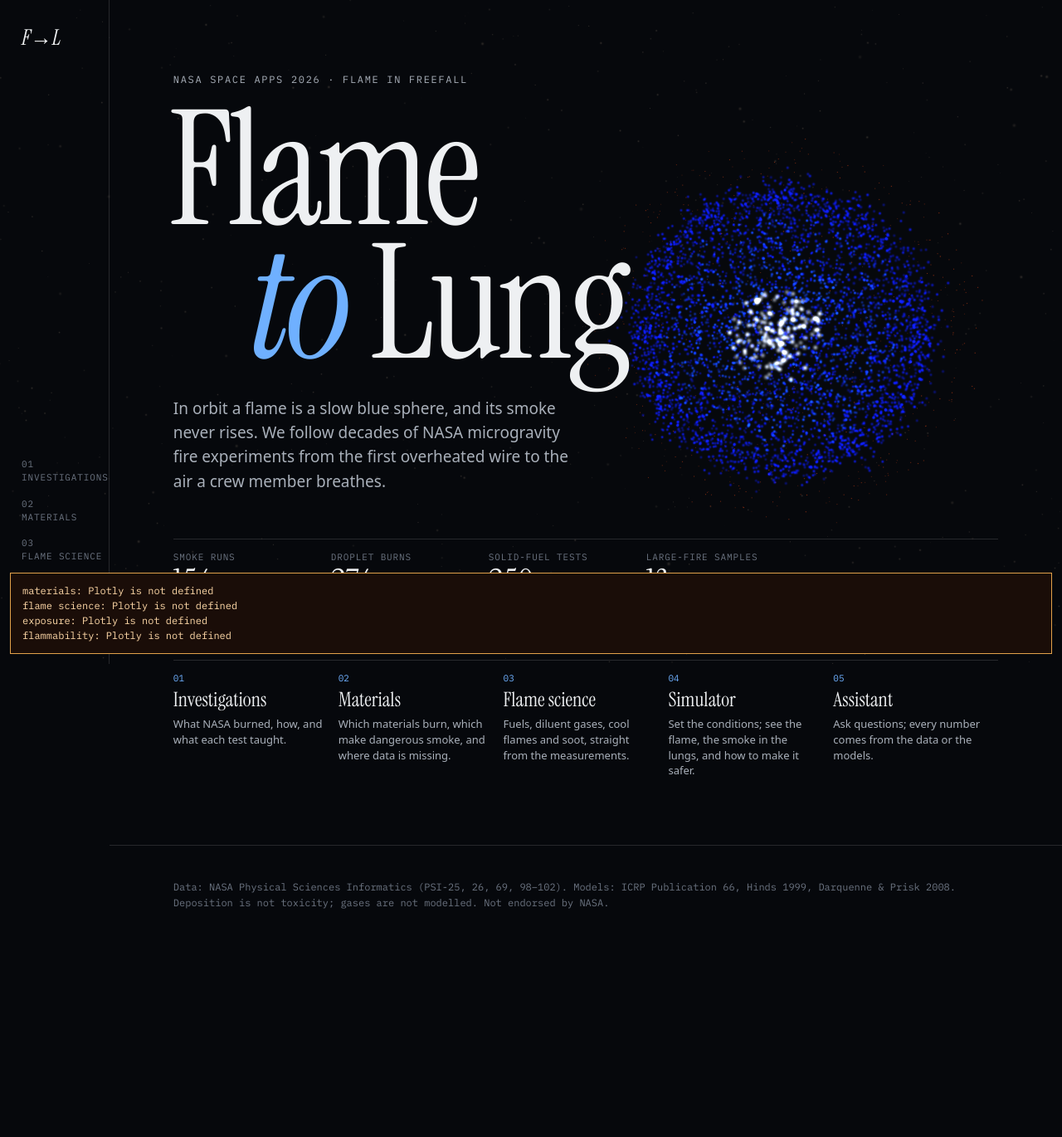
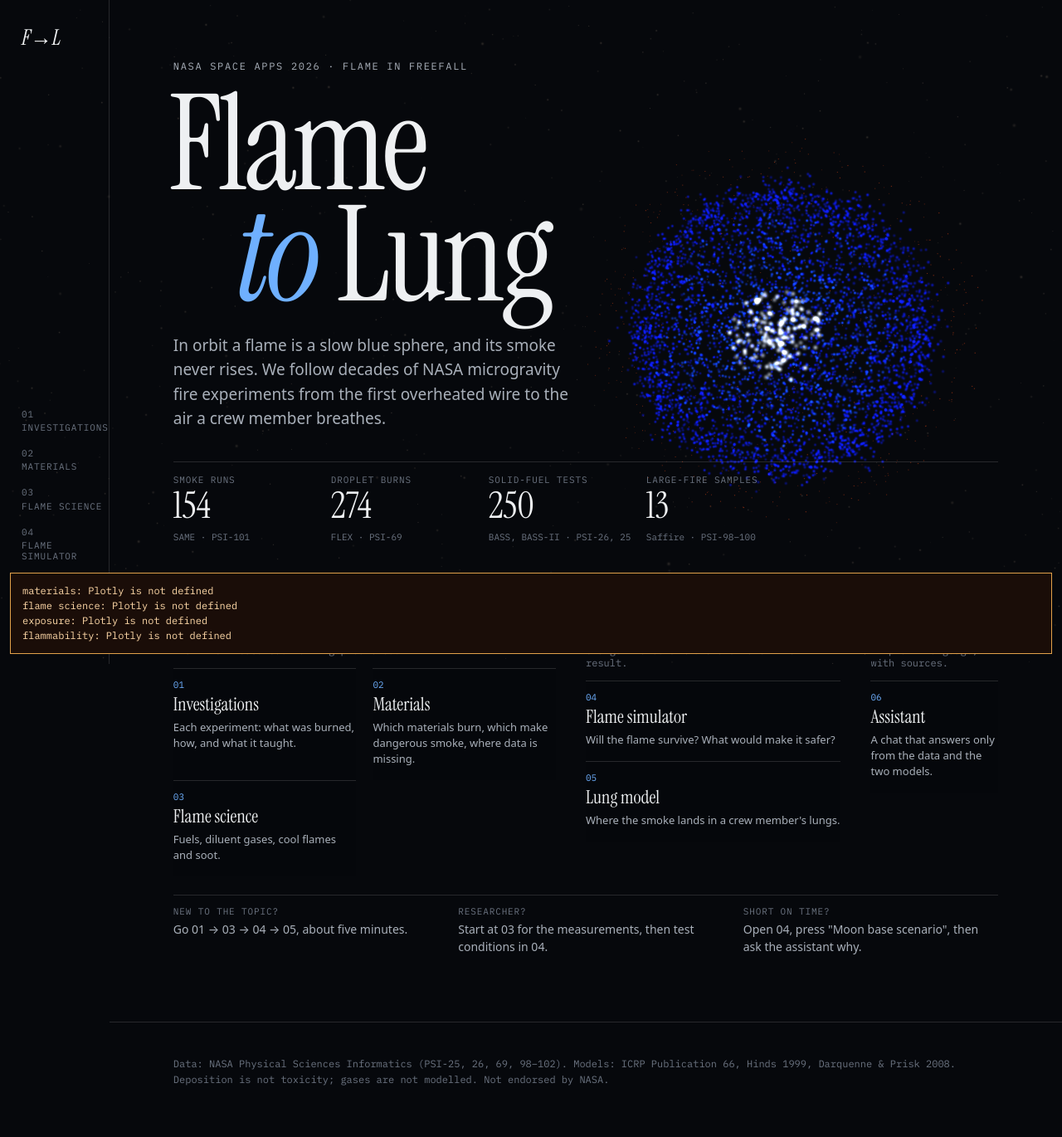
Before and after one commit to Isra-inventor/flame-to-lung, a Flask app: page / in a window 1280 px wide. Shown: the whole page at 83% size. Before the commit the page ends 1095 px from the top, so only its background shows below. Run offline with Flask 3, Linux system fonts and the light colour scheme; some libraries are stand-ins or nearby versions.

Commit message:
Separate flame simulator and lung model pages, site map on the home page, charts fit narrow windows

```diff
--- a/static/app.js
+++ b/static/app.js
@@ -124,7 +124,7 @@ function buildScene() {
     materials: { flame: [0.44, 0.4, 0.22, 0.12], lung: [-0.2, 0, 0.8, 0] },
     exposure:  { flame: [0.46, 0.42, 0.16, 0.2], lung: [-0.19, -0.05, 0.8, 1] },
     science:   { flame: [0.4, 0.34, 0.34, 0.45], lung: [-0.2, 0, 0.7, 0] },
-    simulator: { flame: [-0.2, 0.2, 0.62, 1], lung: [-0.19, -0.05, 0.8, 1] },
+    simulator: { flame: [-0.2, 0.2, 0.62, 1], lung: [0.3, 0, 0.7, 0] },
     assistant: { flame: [0.4, -0.3, 0.4, 0.3], lung: [0.3, 0.05, 0.85, 0.16] },
   };
   let pose = POSES.hero, pointer = [0, 0], anchor = {};
@@ -249,7 +249,7 @@ function rankBars(id, order, value, format, unit) {
   const names = [...order].reverse(), x = names.map(n => value(matrix.materials[n].smoke));
   draw(id, [{ type: "bar", orientation: "h", y: names, x, width: 0.5, marker: { color: "#3987e5" }, text: x.map(format), textposition: "outside",
     textfont: { color: INK }, cliponaxis: false, hovertemplate: "%{y}: %{text}<extra></extra>" }],
-    { barcornerradius: 4, margin: { l: 96, r: 70, t: 8, b: 40 }, showlegend: false, xaxis: axis({ title: { text: unit }, rangemode: "tozero" }), yaxis: axis({ ticks: "", tickfont: { color: INK, size: 12 } }) });
+    { barcornerradius: 4, margin: { l: 96, r: 96, t: 8, b: 40 }, showlegend: false, xaxis: axis({ title: { text: unit }, rangemode: "tozero" }), yaxis: axis({ ticks: "", tickfont: { color: INK, size: 12 } }) });
 }
 rankBars("rank-count", matrix.rank_alveolar_fraction, s => 100 * s.alveolar_fraction_by_count, v => v.toFixed(1) + "%", "% of inhaled particles");
 rankBars("rank-mass", matrix.rank_mass_dose, s => s.mass_deposited_ug_per_10min, v => big(v) + " µg", "µg per 10 min");
--- a/static/style.css
+++ b/static/style.css
@@ -50,10 +50,10 @@ section { min-height: 100vh; padding: 11vh clamp(20px, 6vw, 96px) 10vh; max-widt
 
 .hero { display: flex; flex-direction: column; justify-content: center; }
 .kicker { font: 12px var(--mono); letter-spacing: .14em; text-transform: uppercase; color: var(--ink-2); }
-h1 { font: 400 clamp(84px, 15vw, 232px)/.84 var(--serif); letter-spacing: -.03em; margin: 22px 0 30px -6px; }
+h1 { font: 400 clamp(76px, 12.5vw, 200px)/.84 var(--serif); letter-spacing: -.03em; margin: 20px 0 26px -6px; }
 h1 em { padding-left: .5em; }
 .lede { max-width: 46ch; font-size: 19px; color: var(--ink-2); }
-.telemetry { display: grid; grid-template-columns: repeat(4, minmax(0, 190px)); gap: 0; margin-top: 54px; border-top: 1px solid var(--line); }
+.telemetry { display: grid; grid-template-columns: repeat(4, minmax(0, 190px)); gap: 0; margin-top: 36px; border-top: 1px solid var(--line); }
 .telemetry div { padding: 14px 16px 0 0; }
 dt { font: 11px var(--mono); letter-spacing: .08em; text-transform: uppercase; color: var(--ink-3); }
 dd { font: 400 44px/1.1 var(--serif); font-variant-numeric: tabular-nums; }
@@ -87,7 +87,10 @@ small { font: 11px/1.4 var(--mono); color: var(--ink-3); }
 .matrix td.gap, .swatch.gap { background: repeating-linear-gradient(135deg, transparent 0 7px, rgba(226, 161, 74, .22) 7px 8px); }
 .matrix td.gap { font: 11px var(--mono); letter-spacing: .1em; color: var(--soot); }
 .swatch { display: inline-block; width: 26px; height: 12px; border: 1px solid var(--line); vertical-align: -1px; margin-right: 6px; }
-.two { display: grid; grid-template-columns: 1fr 1fr; gap: 48px; margin-top: 48px; }
+.two { display: grid; grid-template-columns: repeat(auto-fit, minmax(min(100%, 440px), 1fr)); gap: 0 48px; margin-top: 48px; }
+.two > *, .split > * { min-width: 0; }
+figure { min-width: 0; max-width: 100%; }
+.plot { max-width: 100%; overflow: hidden; }
 figure { margin-top: 40px; }
 figcaption { font: 400 22px/1.2 var(--serif); margin-bottom: 8px; }
 .plot { height: 420px; background: rgba(6, 8, 12, .72); }
@@ -147,11 +150,19 @@ details pre { max-height: 220px; overflow: auto; border: 1px solid var(--line);
 footer { padding: 40px clamp(20px, 6vw, 96px) 60px; border-top: 1px solid var(--line); font: 12px/1.6 var(--mono); color: var(--ink-3); max-width: 1320px; }
 
 /* ==================== GUIDES, STEPS, PAGE LINKS ==================== */
-.tour { list-style: none; padding: 0; margin-top: 44px; display: grid; grid-template-columns: repeat(5, 1fr); border-top: 1px solid var(--line); counter-reset: tour; }
-.tour a { display: block; padding: 14px 16px 0 0; color: var(--ink-2); text-decoration: none; font-size: 13px; line-height: 1.45; }
-.tour a::before { counter-increment: tour; content: "0" counter(tour); display: block; font: 11px var(--mono); color: var(--flame); margin-bottom: 6px; }
-.tour b { display: block; font: 400 24px/1.1 var(--serif); color: var(--ink); margin-bottom: 6px; }
-.tour a:hover b { color: var(--flame); }
+.map { margin-top: 48px; border-top: 1px solid var(--line); display: grid; grid-template-columns: 3fr 2fr 1fr; gap: 0 36px; }
+.map-title { grid-column: 1 / -1; font: 11px var(--mono); letter-spacing: .14em; text-transform: uppercase; color: var(--flame); padding: 14px 0 4px; }
+.map-group { display: grid; grid-template-columns: repeat(auto-fit, minmax(150px, 1fr)); gap: 0 20px; align-content: start; position: relative; }
+.map-group h3 { grid-column: 1 / -1; font: 400 30px/1.1 var(--serif); }
+.map-group > p { grid-column: 1 / -1; color: var(--ink-3); font: 12px var(--mono); margin: 4px 0 14px; }
+.map-group + .map-group::before { content: "→"; position: absolute; left: -27px; top: 4px; color: var(--ink-3); font: 20px var(--mono); }
+.map-group a { display: block; border-top: 1px solid var(--line); padding: 12px 0 16px; color: var(--ink-2); text-decoration: none; font-size: 13px; line-height: 1.45; background: rgba(6, 8, 12, .55); }
+.map-group a i { display: block; font: 11px var(--mono); color: var(--flame); font-style: normal; }
+.map-group a b { display: block; font: 400 22px/1.15 var(--serif); color: var(--ink); margin: 4px 0 6px; }
+.map-group a:hover b { color: var(--flame); }
+.paths { grid-column: 1 / -1; display: grid; grid-template-columns: repeat(3, 1fr); gap: 0 36px; margin-top: 22px; border-top: 1px solid var(--line); padding-top: 12px; }
+.paths dd { font: 14px/1.5 var(--sans); color: var(--ink-2); margin-top: 4px; }
+.hero { justify-content: flex-start; padding-top: 9vh; }
 .guide { border: 1px solid var(--line); background: rgba(6, 8, 12, .78); padding: 14px 18px; margin: 0 0 32px; max-width: 92ch; font: inherit; color: var(--ink-2); }
 .guide summary { font: 11px var(--mono); letter-spacing: .1em; text-transform: uppercase; color: var(--flame); }
 .guide ul { margin: 12px 0 2px; padding-left: 18px; display: grid; gap: 6px; font-size: 15px; }
@@ -204,7 +215,10 @@ button.next { background: none; border: 0; border-bottom: 1px solid var(--flame)
   .lung-space { min-height: 320px; }
   .regions { grid-template-columns: 1fr; }
   .chapter { grid-template-columns: 1fr; }
-  .tour, .steps, .steps.three, .glossary, .tiles, .tile dl { grid-template-columns: 1fr; row-gap: 18px; }
+  .map, .paths { grid-template-columns: 1fr; }
+  .map-group + .map-group::before { content: none; }
+  .map-group { margin-top: 22px; }
+  .steps, .steps.three, .glossary, .tiles, .tile dl { grid-template-columns: 1fr; row-gap: 18px; }
   .flame-space { min-height: 240px; }
   .chapter p { grid-column: 1; }
 }
@@ -216,3 +230,5 @@ button.next { background: none; border: 0; border-bottom: 1px solid var(--flame)
 /* ==================== ERROR BOX ==================== */
 #errors { position: fixed; z-index: 9; left: 12px; right: 12px; bottom: 12px; max-height: 40vh; overflow: auto; margin: 0; padding: 12px 14px;
   background: #1a0d08; border: 1px solid var(--soot); color: #ffd9a8; font: 12px/1.5 var(--mono); white-space: pre-wrap; }
+.matrix th .tag { display: inline-block; vertical-align: middle; margin: 2px 0; }
+.matrix th { line-height: 1.9; }
--- a/templates/index.html
+++ b/templates/index.html
@@ -15,8 +15,9 @@
     <a href="#investigations" data-nav="investigations"><i>01</i><span>Investigations</span></a>
     <a href="#materials" data-nav="materials"><i>02</i><span>Materials</span></a>
     <a href="#science" data-nav="science"><i>03</i><span>Flame science</span></a>
-    <a href="#simulator" data-nav="simulator"><i>04</i><span>Simulator</span></a>
-    <a href="#assistant" data-nav="assistant"><i>05</i><span>Assistant</span></a>
+    <a href="#simulator" data-nav="simulator"><i>04</i><span>Flame simulator</span></a>
+    <a href="#lung" data-nav="lung"><i>05</i><span>Lung model</span></a>
+    <a href="#assistant" data-nav="assistant"><i>06</i><span>Assistant</span></a>
   </nav>
 
   <main>
@@ -33,13 +34,29 @@
         <div><dt>solid-fuel tests</dt><dd>{{ counts.bass + counts.bass2 }}</dd><small>BASS, BASS-II · PSI-26, 25</small></div>
         <div><dt>large-fire samples</dt><dd>{{ counts.saffire }}</dd><small>Saffire · PSI-98–100</small></div>
       </dl>
-      <ol class="tour">
-        <li><a href="#investigations"><b>Investigations</b>What NASA burned, how, and what each test taught.</a></li>
-        <li><a href="#materials"><b>Materials</b>Which materials burn, which make dangerous smoke, and where data is missing.</a></li>
-        <li><a href="#science"><b>Flame science</b>Fuels, diluent gases, cool flames and soot, straight from the measurements.</a></li>
-        <li><a href="#simulator"><b>Simulator</b>Set the conditions; see the flame, the smoke in the lungs, and how to make it safer.</a></li>
-        <li><a href="#assistant"><b>Assistant</b>Ask questions; every number comes from the data or the models.</a></li>
-      </ol>
+      <div class="map" aria-label="Site map">
+        <p class="map-title">Where to go</p>
+        <div class="map-group">
+          <h3>See the evidence</h3><p>What NASA measured. Nothing predicted.</p>
+          <a href="#investigations"><i>01</i><b>Investigations</b>Each experiment: what was burned, how, and what it taught.</a>
+          <a href="#materials"><i>02</i><b>Materials</b>Which materials burn, which make dangerous smoke, where data is missing.</a>
+          <a href="#science"><i>03</i><b>Flame science</b>Fuels, diluent gases, cool flames and soot.</a>
+        </div>
+        <div class="map-group">
+          <h3>Run the models</h3><p>Change the conditions and watch the result.</p>
+          <a href="#simulator"><i>04</i><b>Flame simulator</b>Will the flame survive? What would make it safer?</a>
+          <a href="#lung"><i>05</i><b>Lung model</b>Where the smoke lands in a crew member's lungs.</a>
+        </div>
+        <div class="map-group">
+          <h3>Ask a question</h3><p>In plain language, with sources.</p>
+          <a href="#assistant"><i>06</i><b>Assistant</b>A chat that answers only from the data and the two models.</a>
+        </div>
+        <dl class="paths">
+          <div><dt>New to the topic?</dt><dd>Go 01 → 03 → 04 → 05, about five minutes.</dd></div>
+          <div><dt>Researcher?</dt><dd>Start at 03 for the measurements, then test conditions in 04.</dd></div>
+          <div><dt>Short on time?</dt><dd>Open 04, press "Moon base scenario", then ask the assistant why.</dd></div>
+        </dl>
+      </div>
     </section>
 
     <!-- ==================== 01 INVESTIGATIONS ==================== -->
@@ -111,22 +128,18 @@
       <figure><div id="soot-plot" class="plot short"></div>
         <p class="note" id="soot-note"></p></figure>
       <p class="source">FLEX: NASA PSI-69. SPICE: NASA PSI-107, ISS tests only. Cool flames: Nayagam et al., Combustion and Flame 159 (2012). The three explanation steps summarize published findings; the charts are from the tables.</p>
-      <a class="next" href="#simulator">Next: simulator →</a>
+      <a class="next" href="#simulator">Next: flame simulator →</a>
     </section>
 
     <!-- ==================== 04 SIMULATOR ==================== -->
     <section id="simulator" class="page" data-scene="simulator" hidden>
       <header class="chapter"><span>04</span><h2>Run a <em>fire</em></h2>
-        <p>Set the conditions. The simulator shows how the flame behaves, flags hidden danger, suggests what would make it safer, then follows the smoke into the lungs.</p></header>
+        <p>Set the conditions. The simulator shows how the flame behaves, flags hidden danger, and suggests what would make it safer.</p></header>
       <details class="guide"><summary>How the simulator works</summary>
-        <ul><li><b>Part 1, the flame,</b> is machine learning trained on {{ ml.rate_tests }} FLEX droplet burns. It predicts three things: the chance the hot flame goes out early
+        <ul><li><b>The flame model</b> is machine learning trained on {{ ml.rate_tests }} FLEX droplet burns. It predicts three things: the chance the hot flame goes out early
             (ranked correctly {{ '%.0f' % (ml.extinction_auc * 100) }}% of the time on unseen test series), the burning rate (R² {{ '%.2f' % ml.rate_r2 }}), and the fuel left behind (R² {{ '%.2f' % ml.fuel_left_r2 }}).</li>
           <li><b>The advice</b> re-runs the model with one factor changed at a time and reports what improves. It only suggests changes inside the tested range.</li>
-          <li><b>Part 2, the lungs,</b> is physics: NASA's measured smoke sizes fed through the ICRP 66 lung model.</li>
-          <li><b>The two parts use different NASA experiments.</b> Droplet flames (FLEX) and smoke from overheated solids (SAME) were never measured together, so you choose the smoking material in part 2.</li>
-          <li><b>Limits:</b> fuel droplets, not solid materials; no cool-flame temperatures; deposition is not toxicity.</li></ul></details>
-
-      <h3 class="sub">1 · The flame</h3>
+          <li><b>Limits:</b> fuel droplets, not solid materials; no cool-flame temperatures. Smoke is handled separately in the Lung model, because NASA measured droplet flames and smoke in different experiments.</li></ul></details>
       <div class="split">
         <div class="flame-side">
           <div class="flame-space"></div>
@@ -158,7 +171,14 @@
       <figure><figcaption>The same droplet across oxygen levels <b class="tag modeled">Modeled</b></figcaption>
         <div id="flam-plot" class="plot"></div></figure>
 
-      <h3 class="sub">2 · The smoke and the lungs</h3>
+      <p class="source">Training data: NASA PSI-69 (FLEX). Models: scikit-learn logistic regression and random forests, trained when the server starts; {{ ml.validation }}.</p>
+      <a class="next" href="#lung">Next: lung model →</a>
+    </section>
+
+    <!-- ==================== 05 LUNG MODEL ==================== -->
+    <section id="lung" class="page" data-scene="exposure" hidden>
+      <header class="chapter"><span>05</span><h2>What the crew <em>breathes</em></h2>
+        <p>A physics model that turns NASA's smoke measurements into a dose in each part of the lung.</p></header>
       <ol class="steps">
         <li><b>NASA measured the smoke</b>For each overheated material, SAME recorded how many particles there are and how big. Smoke is a mix of sizes, mostly 0.05 to 0.5 µm.</li>
         <li><b>Smoke changes as it drifts</b>Particles collide and stick, so there are fewer, larger ones. We fitted that rate to {{ aging.n_pairs }} fresh/aged SAME pairs. Diluted smoke ages slowly.</li>
@@ -200,14 +220,13 @@
         <p class="note">Read it like this: the grey hill at the bottom is the smoke you selected. Look straight up from it to see which coloured curve is highest at those sizes.
           That region receives most of the deposit. The 3D lung is an illustration; only the brightness of each region comes from the model.</p></figure>
       <p class="source" id="r-source"></p>
-      <p class="source">Flame: NASA PSI-69 (FLEX), scikit-learn logistic regression and random forests, trained when the server starts; {{ ml.validation }}.
-        Aging fit: K = {{ '%.1e' % aging.K_pooled_cm3_s }} cm³/s over {{ aging.n_pairs }} SAME pairs, held-out count error {{ '%.0f' % aging.validation.number_conc_mean_abs_pct_error }}%. {{ aging.note }}</p>
+      <p class="source">Aging fit: K = {{ '%.1e' % aging.K_pooled_cm3_s }} cm³/s over {{ aging.n_pairs }} SAME pairs, held-out count error {{ '%.0f' % aging.validation.number_conc_mean_abs_pct_error }}%. {{ aging.note }}</p>
       <a class="next" href="#assistant">Next: assistant →</a>
     </section>
 
-    <!-- ==================== 05 ASSISTANT ==================== -->
+    <!-- ==================== 06 ASSISTANT ==================== -->
     <section id="assistant" class="page" data-scene="assistant" hidden>
-      <header class="chapter"><span>05</span><h2>Ask <em>the data</em></h2>
+      <header class="chapter"><span>06</span><h2>Ask <em>the data</em></h2>
         <p>A conversation, not single questions: it remembers what you asked earlier. It may only quote numbers returned by its tools: the NASA tables, the lung model and the flame simulator.</p></header>
       <details class="guide"><summary>How to read an answer</summary>
         <ul><li><b class="tag measured">Measured</b> comes straight from a NASA table.</li>
```
